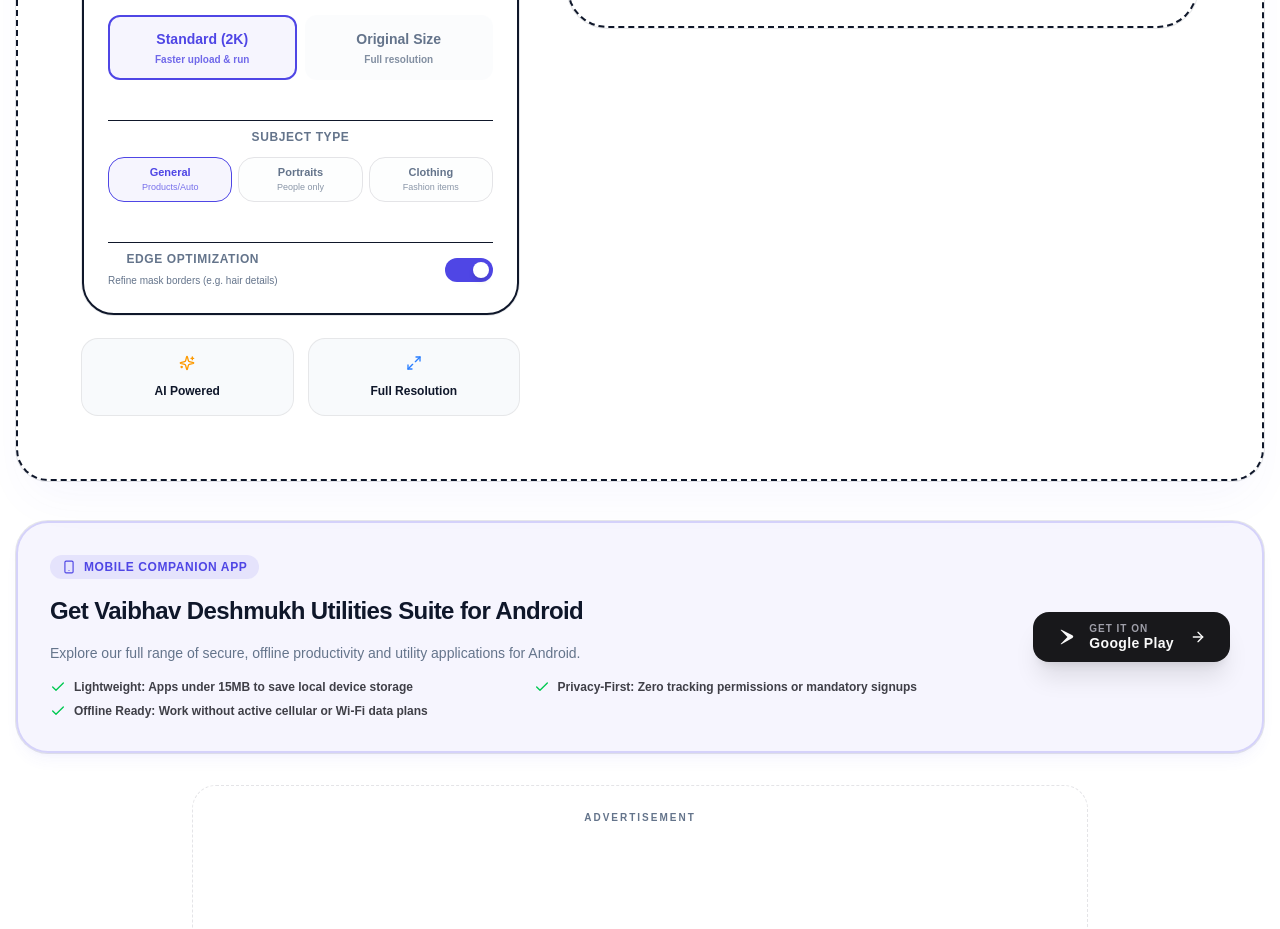
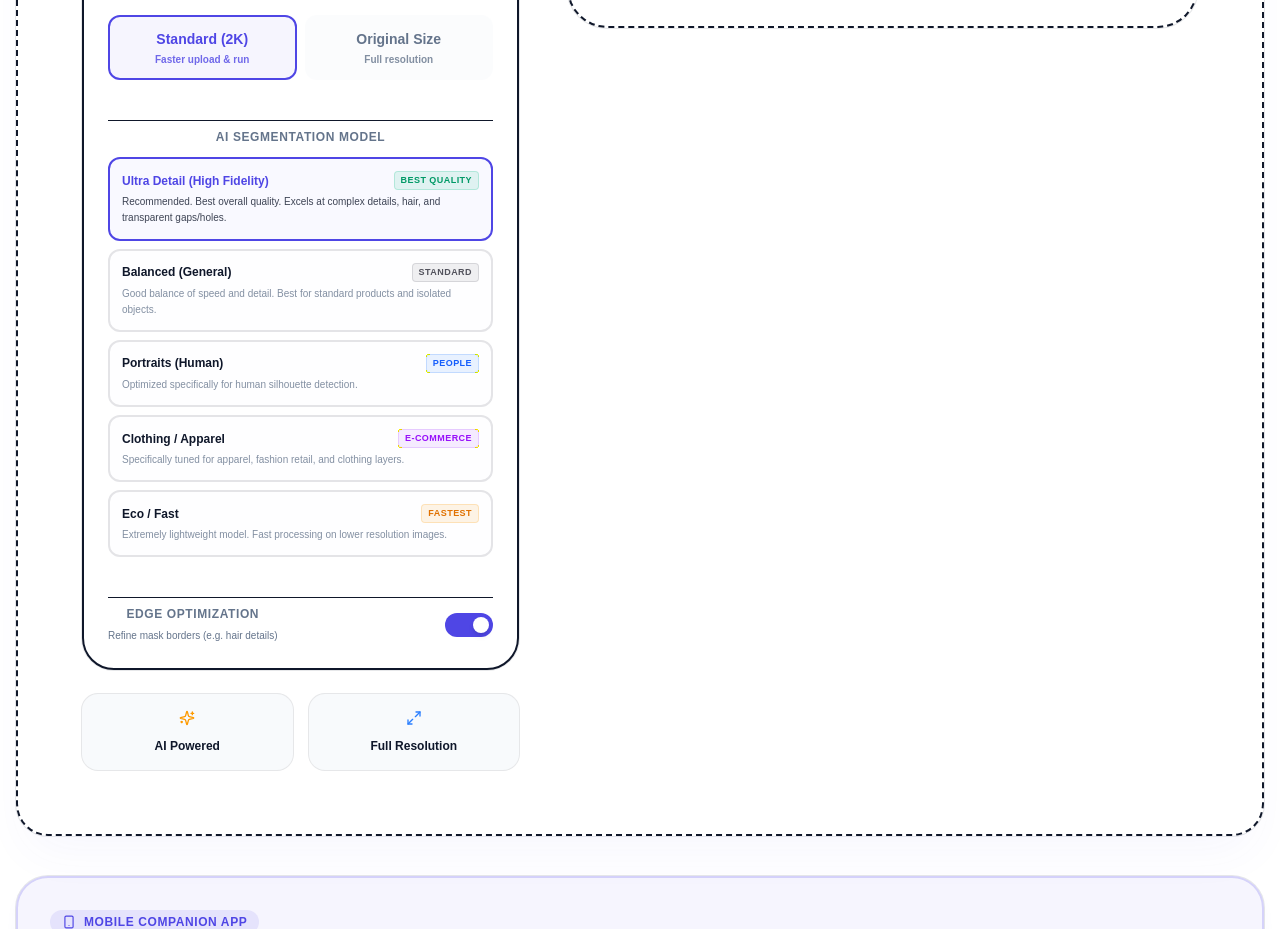
Before and after one commit to vaibhavdeshmukhdeveloper/the-utilify, a Next.js app: page /background-remover in a window 1280 px wide. Shown: the part 900-1829 px from the top of the page. Built offline with nearby package versions, Linux system fonts and the light colour scheme; no server answers.

Commit message:
feat: upgrade background removal to high-fidelity isnet-general-use model, optimize RAM, and add UI optimization tip

```diff
--- a/src/app/background-remover/BackgroundRemoverClient.tsx
+++ b/src/app/background-remover/BackgroundRemoverClient.tsx
@@ -18,7 +18,7 @@
   const [uploaderKey, setUploaderKey] = useState(0);
   const [refineEdges, setRefineEdges] = useState(true);
   const [resolutionMode, setResolutionMode] = useState<"standard" | "original">("standard");
-  const [modelMode, setModelMode] = useState<"u2net" | "u2net_human_seg" | "u2net_cloth_seg">("u2net");
+  const [modelMode, setModelMode] = useState<"isnet-general-use" | "silueta" | "u2net" | "u2net_human_seg" | "u2net_cloth_seg">("isnet-general-use");
   const [bgPreviewMode, setBgPreviewMode] = useState<"transparent" | "white" | "black" | "blue" | "sunset" | "neon">("transparent");
   const [applyShadow, setApplyShadow] = useState(false);
 
@@ -553,45 +553,73 @@
             {/* Subject Mode Selection */}
             <div className="space-y-3 pt-2 border-t">
               <label className="text-xs font-black uppercase tracking-wider text-muted-foreground block">
-                Subject Type
+                AI Segmentation Model
               </label>
-              <div className="grid grid-cols-3 gap-1.5">
-                <button
-                  type="button"
-                  onClick={() => setModelMode("u2net")}
-                  className={`py-2 px-1 rounded-lg text-center flex flex-col justify-center items-center gap-0.5 border transition-all ${
-                    modelMode === "u2net"
-                      ? "border-primary bg-primary/5 text-primary"
-                      : "border-zinc-200 dark:border-zinc-800 bg-muted/30 hover:bg-muted text-muted-foreground"
-                  }`}
-                >
-                  <span className="font-extrabold text-[11px] leading-tight">General</span>
-                  <span className="text-[9px] opacity-75 leading-tight">Products/Auto</span>
-                </button>
-                <button
-                  type="button"
-                  onClick={() => setModelMode("u2net_human_seg")}
-                  className={`py-2 px-1 rounded-lg text-center flex flex-col justify-center items-center gap-0.5 border transition-all ${
-                    modelMode === "u2net_human_seg"
-                      ? "border-primary bg-primary/5 text-primary"
-                      : "border-zinc-200 dark:border-zinc-800 bg-muted/30 hover:bg-muted text-muted-foreground"
-                  }`}
-                >
-                  <span className="font-extrabold text-[11px] leading-tight">Portraits</span>
-                  <span className="text-[9px] opacity-75 leading-tight">People only</span>
-                </button>
-                <button
-                  type="button"
-                  onClick={() => setModelMode("u2net_cloth_seg")}
-                  className={`py-2 px-1 rounded-lg text-center flex flex-col justify-center items-center gap-0.5 border transition-all ${
-                    modelMode === "u2net_cloth_seg"
-                      ? "border-primary bg-primary/5 text-primary"
-                      : "border-zinc-200 dark:border-zinc-800 bg-muted/30 hover:bg-muted text-muted-foreground"
-                  }`}
-                >
-                  <span className="font-extrabold text-[11px] leading-tight">Clothing</span>
-                  <span className="text-[9px] opacity-75 leading-tight">Fashion items</span>
-                </button>
+              <div className="space-y-2">
+                {[
+                  {
+                    id: "isnet-general-use" as const,
+                    name: "Ultra Detail (High Fidelity)",
+                    desc: "Recommended. Best overall quality. Excels at complex details, hair, and transparent gaps/holes.",
+                    badge: "Best Quality",
+                    badgeColor: "bg-emerald-500/10 text-emerald-600 dark:text-emerald-400 border-emerald-500/20"
+                  },
+                  {
+                    id: "u2net" as const,
+                    name: "Balanced (General)",
+                    desc: "Good balance of speed and detail. Best for standard products and isolated objects.",
+                    badge: "Standard",
+                    badgeColor: "bg-zinc-500/10 text-zinc-600 dark:text-zinc-400 border-zinc-500/20"
+                  },
+                  {
+                    id: "u2net_human_seg" as const,
+                    name: "Portraits (Human)",
+                    desc: "Optimized specifically for human silhouette detection.",
+                    badge: "People",
+                    badgeColor: "bg-blue-500/10 text-blue-600 dark:text-blue-400 border-blue-500/20"
+                  },
+                  {
+                    id: "u2net_cloth_seg" as const,
+                    name: "Clothing / Apparel",
+                    desc: "Specifically tuned for apparel, fashion retail, and clothing layers.",
+                    badge: "E-Commerce",
+                    badgeColor: "bg-purple-500/10 text-purple-600 dark:text-purple-400 border-purple-500/20"
+                  },
+                  {
+                    id: "silueta" as const,
+                    name: "Eco / Fast",
+                    desc: "Extremely lightweight model. Fast processing on lower resolution images.",
+                    badge: "Fastest",
+                    badgeColor: "bg-amber-500/10 text-amber-600 dark:text-amber-400 border-amber-500/20"
+                  }
+                ].map((item) => (
+                  <button
+                    key={item.id}
+                    type="button"
+                    onClick={() => setModelMode(item.id)}
+                    className={cn(
+                      "w-full text-left p-3 rounded-xl border-2 transition-all duration-300 flex flex-col gap-1 hover:shadow-sm active:scale-[0.99]",
+                      modelMode === item.id
+                        ? "border-primary bg-primary/[0.03] text-foreground"
+                        : "border-zinc-200 dark:border-zinc-800 bg-muted/20 hover:bg-muted/40 text-muted-foreground"
+                    )}
+                  >
+                    <div className="flex items-center justify-between w-full">
+                      <span className={cn(
+                        "font-extrabold text-xs transition-colors duration-300",
+                        modelMode === item.id ? "text-primary" : "text-foreground"
+                      )}>
+                        {item.name}
+                      </span>
+                      <span className={cn("text-[9px] font-black uppercase tracking-wider px-1.5 py-0.5 rounded border", item.badgeColor)}>
+                        {item.badge}
+                      </span>
+                    </div>
+                    <span className="text-[10px] opacity-80 leading-relaxed font-medium">
+                      {item.desc}
+                    </span>
+                  </button>
+                ))}
               </div>
             </div>
 
@@ -826,6 +854,17 @@
                     </div>
                   </div>
 
+                  {/* Leftover background helper tip */}
+                  <div className="mb-8 p-5 rounded-[1.5rem] bg-zinc-900 border border-zinc-800/80 flex items-start gap-4 animate-in fade-in duration-500">
+                    <Sparkles className="h-5 w-5 text-primary shrink-0 mt-0.5 animate-pulse" />
+                    <div className="text-left space-y-1">
+                      <p className="text-xs font-black text-zinc-200">Leftover background elements?</p>
+                      <p className="text-[11px] text-zinc-400 leading-relaxed">
+                        If objects directly behind you (like the hanging t-shirt) overlap with your silhouette, AI models interpret them as part of the foreground. You can easily remove them in seconds by clicking the <strong className="text-primary font-black">Edit Cutout</strong> tool below and brushing over them.
+                      </p>
+                    </div>
+                  </div>
+
                   <div className="flex flex-col sm:flex-row gap-4 pt-8 border-t border-zinc-800">
                     <Button
                       onClick={handleBakeAndDownload}
```
Also changed, not shown: 2 other files (tests, documents, lock files or other folders).
